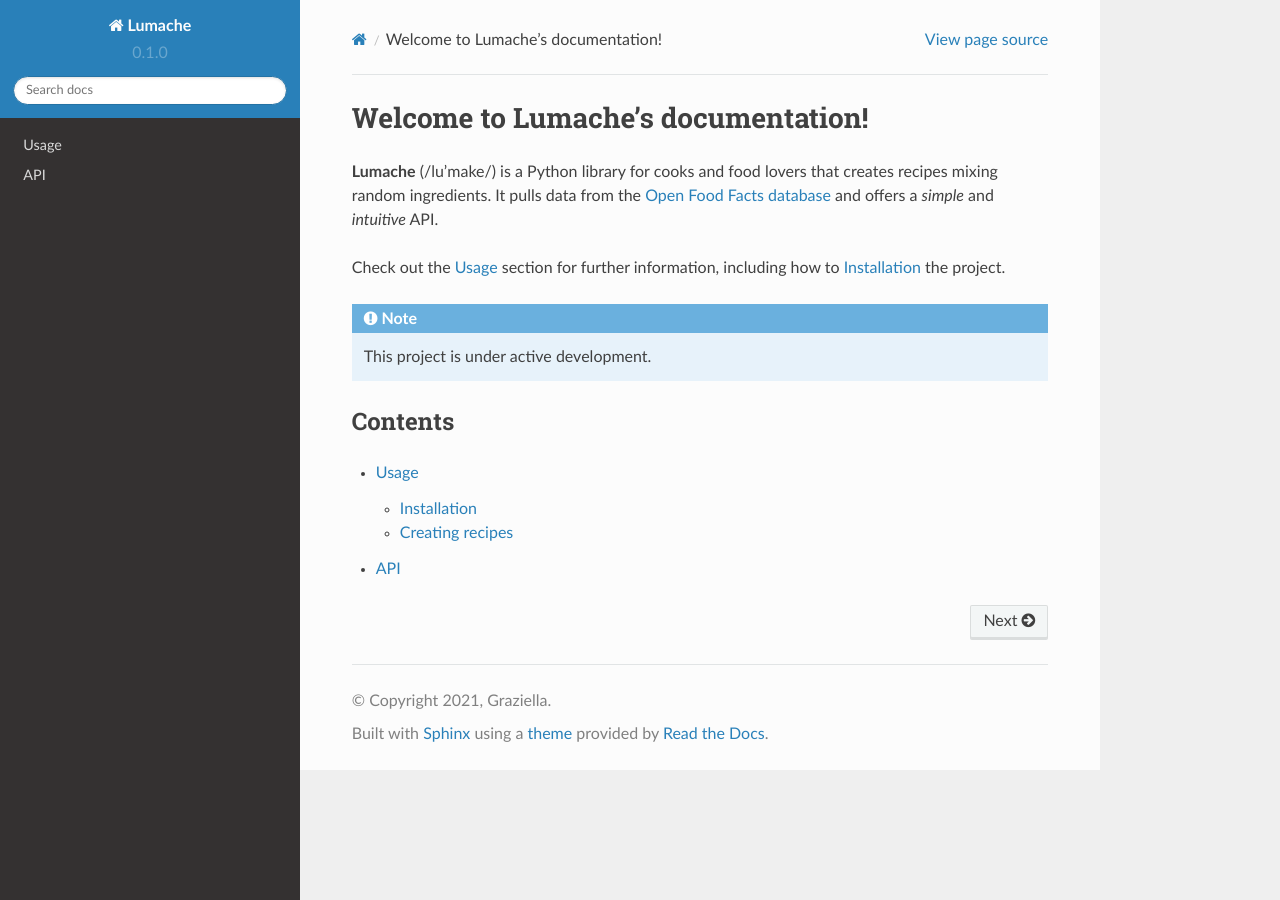
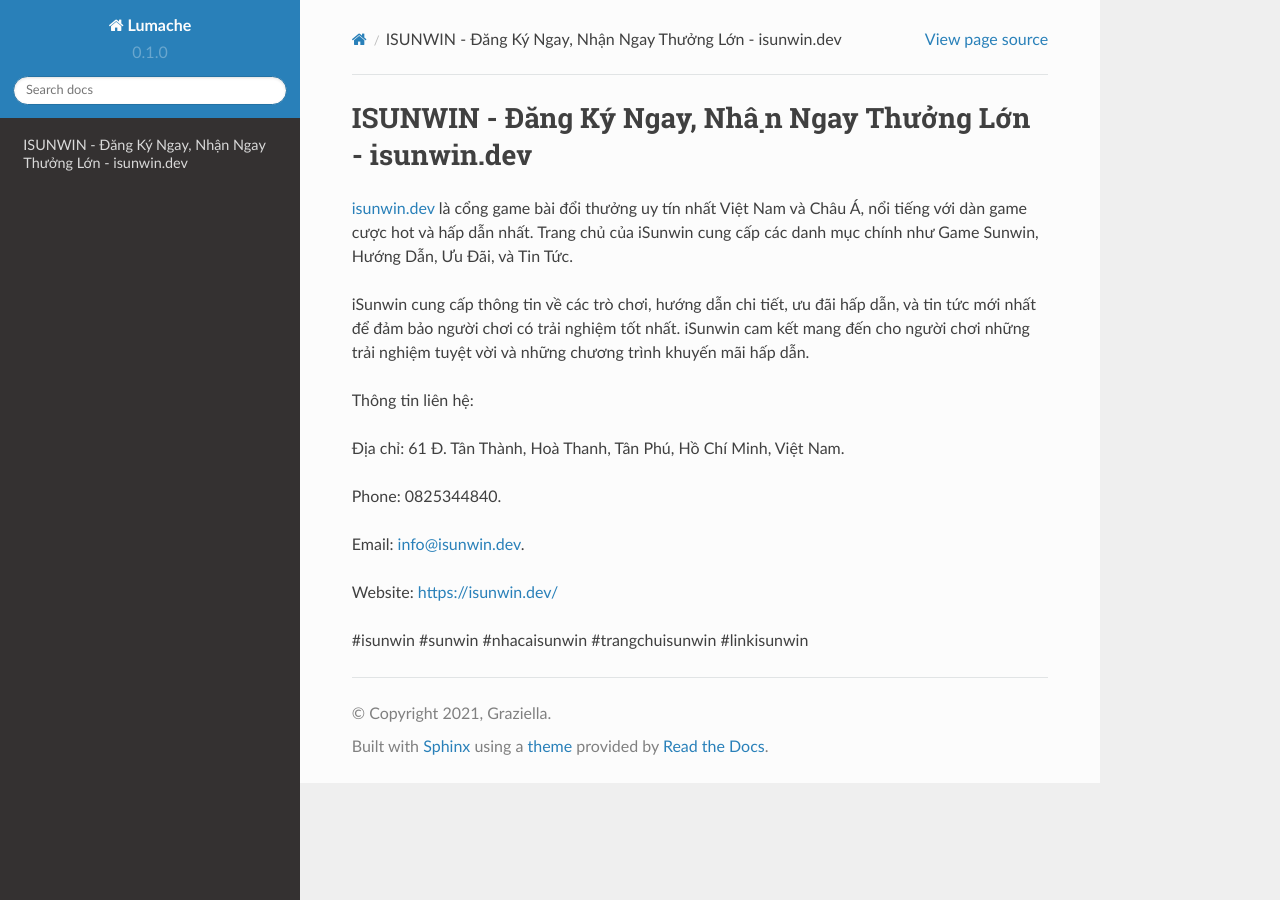
Before and after one commit to iaduphattai904809/isunwindev, a Sphinx documentation site: the page built from docs/source/index.rst, in a window 1280 px wide. Built offline with Sphinx 7.4.7 and the Read the Docs theme 2.0.0, drawn with Linux system fonts in a browser that asks for light colours.

Commit message:
Update index.rst

```diff
--- a/docs/source/index.rst
+++ b/docs/source/index.rst
@@ -1,22 +1,18 @@
-Welcome to Lumache's documentation!
+ISUNWIN - Đăng Ký Ngay, Nhận Ngay Thưởng Lớn - isunwin.dev
 ===================================
 
-**Lumache** (/lu'make/) is a Python library for cooks and food lovers
-that creates recipes mixing random ingredients.
-It pulls data from the `Open Food Facts database <https://world.openfoodfacts.org/>`_
-and offers a *simple* and *intuitive* API.
+`isunwin.dev <https://isunwin.dev/>`_ là cổng game bài đổi thưởng uy tín nhất Việt Nam và Châu Á, nổi tiếng với dàn game cược hot và hấp dẫn nhất. Trang chủ của iSunwin cung cấp các danh mục chính như Game Sunwin, Hướng Dẫn, Ưu Đãi, và Tin Tức.
 
-Check out the :doc:`usage` section for further information, including
-how to :ref:`installation` the project.
+iSunwin cung cấp thông tin về các trò chơi, hướng dẫn chi tiết, ưu đãi hấp dẫn, và tin tức mới nhất để đảm bảo người chơi có trải nghiệm tốt nhất. iSunwin cam kết mang đến cho người chơi những trải nghiệm tuyệt vời và những chương trình khuyến mãi hấp dẫn.
 
-.. note::
+Thông tin liên hệ:
 
-   This project is under active development.
+Địa chỉ: 61 Đ. Tân Thành, Hoà Thanh, Tân Phú, Hồ Chí Minh, Việt Nam.
 
-Contents
---------
+Phone: 0825344840.
 
-.. toctree::
+Email: info@isunwin.dev.
 
-   usage
-   api
+Website: https://isunwin.dev/
+
+#isunwin #sunwin #nhacaisunwin #trangchuisunwin #linkisunwin
```
